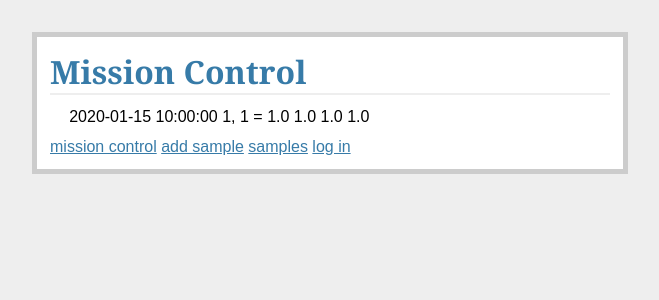
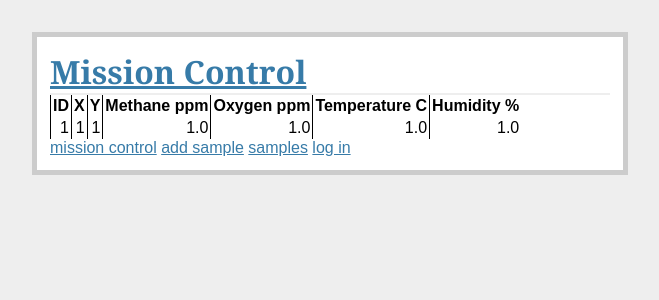
Before and after one commit to mattvenn/earth-to-mars, a Flask app: page /show_samples in a window 1280 px wide. Shown: the top 300 px of the page, without its empty margins (310-969 px from the left). Run offline with Flask 2, Linux system fonts and the light colour scheme; tables that the repository leaves empty hold one stand-in row (values such as "Sample post"); parts of the project's set-up code (start-up, migrations or seed data) failed here and were passed over.

Commit message:
sample styling

```diff
--- a/missioncontrol/mc/mc/static/style.css
+++ b/missioncontrol/mc/mc/static/style.css
@@ -6,9 +6,9 @@ h2              { font-size: 1.2em; }
 
 .page           { margin: 2em auto; width: 35em; border: 5px solid #ccc;
                   padding: 0.8em; background: white; }
-.samples        { list-style: none; margin: 0; padding: 0; }
-.samples li     { margin: 0.8em 1.2em; }
-.samples li h2  { margin-left: -1em; }
+.samples table {  border-collapse: collapse; }
+.samples th, td  { text-align: right; padding: 2px; border-left: 1px solid black;}
+
 .upload-sample      { font-size: 0.9em; border-bottom: 1px solid #ccc; }
 .upload-sample dl   { font-weight: bold; }
 .flash          { background: #cee5F5; padding: 0.5em;
--- a/missioncontrol/mc/mc/templates/layout.html
+++ b/missioncontrol/mc/mc/templates/layout.html
@@ -2,7 +2,7 @@
 <title>Mission Control</title>
 <link rel=stylesheet type=text/css href="{{ url_for('static', filename='style.css') }}">
 <div class=page>
-  <h1>Mission Control</h1>
+  <h1><a href="{{ url_for('mission_control') }}">Mission Control</a></h1>
   {% for message in get_flashed_messages() %}
     <div class=flash>{{ message }}</div>
   {% endfor %}
--- a/missioncontrol/mc/mc/templates/show_samples.html
+++ b/missioncontrol/mc/mc/templates/show_samples.html
@@ -1,11 +1,33 @@
 {% extends "layout.html" %}
 {% block body %}
 <!--  <img src="{{ url_for('static', filename='vor.png') }}"> -->
-  <ul class=samples>
+  {% if not samples %}
+    <p>No samples here so far
+  {% else %}
+  <div class="samples">
+  <table>
+  <tr>
+    <th>ID</th>
+    <th>X</th>
+    <th>Y</th>
+    <th>Methane ppm</th>
+    <th>Oxygen ppm</th>
+    <th>Temperature C</th>
+    <th>Humidity %</th>
+  </tr>
   {% for sample in samples %}
-    <li>{{ sample.timestamp}} {{ sample.x }}, {{sample.y}} = {{sample.methane}} {{sample.oxygen}} {{sample.temperature}} {{sample.humidity}}</li>
-  {% else %}
-    <li>No samples here so far</li>
+  <tr>
+    <td>{{ sample.id }}</td>
+    <td>{{ sample.x }}</td>
+    <td>{{sample.y}}</td>
+    <td>{{sample.methane | round(2)}}</td>
+    <td>{{sample.oxygen | round(2)}}</td>
+    <td>{{sample.temperature| round(2)}}</td>
+    <td>{{sample.humidity | round(2)}}</td>
+  </tr>
   {% endfor %}
-  </ul>
+
+  </table>
+  </div>
+  {% endif %}
 {% endblock %}
```
